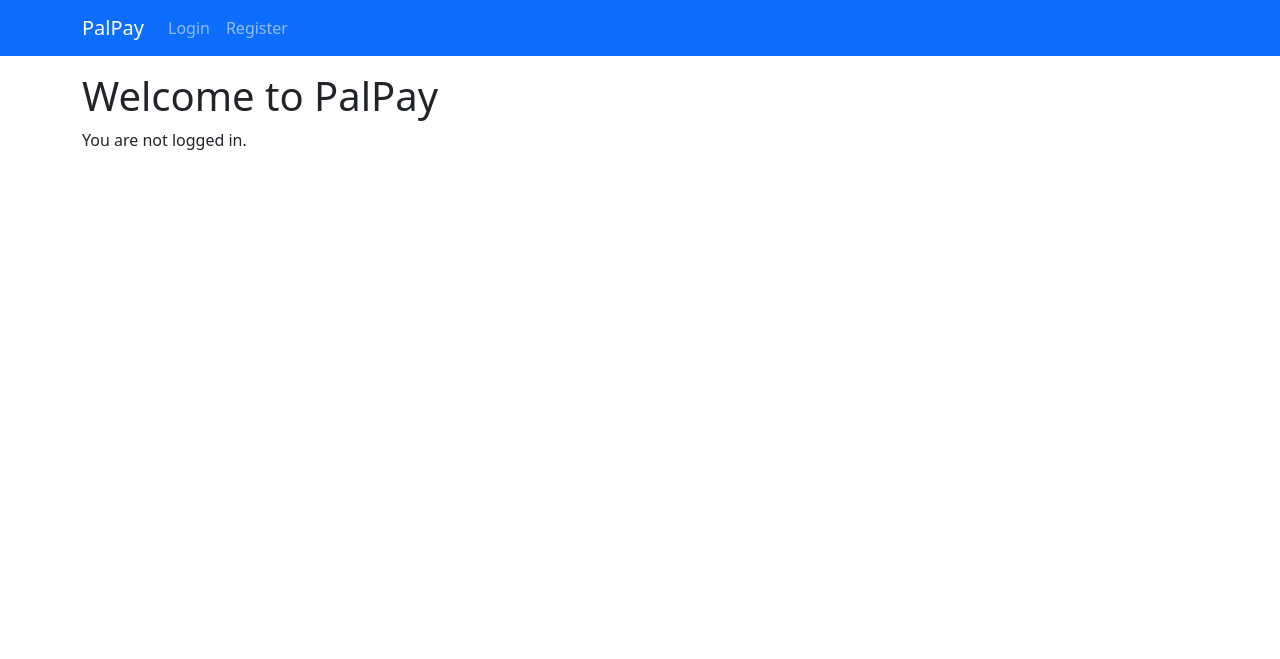
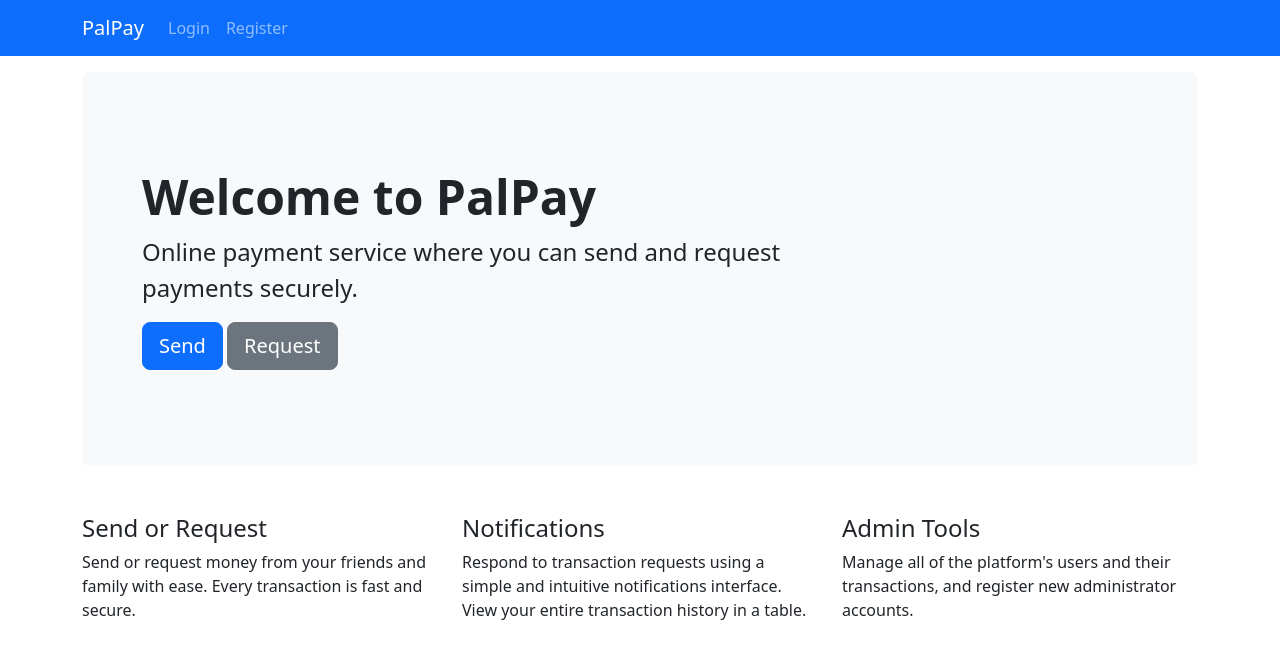
Before and after one commit to TedAlden/palpay, a Django app: page / in a window 1280 px wide. Shown: the top 659 px of the page. Run offline with Django 5.2, Linux system fonts and the light colour scheme; some libraries are stand-ins or nearby versions.

Commit message:
Update home page layout and styling

```diff
--- a/webapps2025/templates/payment/home.html
+++ b/webapps2025/templates/payment/home.html
@@ -5,13 +5,60 @@ Home
 {% endblock %}
 
 {% block content %}
-<h1>Welcome to PalPay</h1>
+
+<div class="p-5 mb-3 bg-body-tertiary rounded-3">
+  <div class="container-fluid py-5">
+    <h1 class="display-5 fw-bold">
+      Welcome to PalPay
+    </h1>
+    <p class="col-md-8 fs-4">
+      Online payment service where you can send and request payments securely.
+    </p>
+    <a class="btn btn-primary btn-lg" type="button" href="payment/send">
+      Send
+    </a>
+    <a class="btn btn-secondary btn-lg" type="button" href="payment/request">
+      Request
+    </a>
+  </div>
+</div>
 
 {% if user.is_authenticated %}
-<p>You are logged in as {{ user.username }}.</p>
-<p>Your balance is {{ user.currency }} {{ user.balance }}.</p>
-{% else %}
-<p>You are not logged in.</p>
+<div class="p-3 mb-3 bg-body-tertiary rounded-3">
+  <span>
+    Hi {{ user.username }}, your balance is {{ user.currency }} {{ user.balance }}.
+  </span>
+</div>
 {% endif %}
 
+<div class="row my-5">
+  <div class="col-md-4">
+    <h4>
+      Send or Request
+    </h4>
+    <p>
+      Send or request money from your friends and family with ease. Every
+      transaction is fast and secure.
+    </p>
+  </div>
+  <div class="col-md-4">
+    <h4>
+      Notifications
+    </h4>
+    <p>
+      Respond to transaction requests using a simple and intuitive notifications
+      interface. View your entire transaction history in a table.
+    </p>
+  </div>
+  <div class="col-md-4">
+    <h4>
+      Admin Tools
+    </h4>
+    <p>
+      Manage all of the platform's users and their transactions, and register
+      new administrator accounts.
+    </p>
+  </div>
+</div>
+
 {% endblock %}
```
